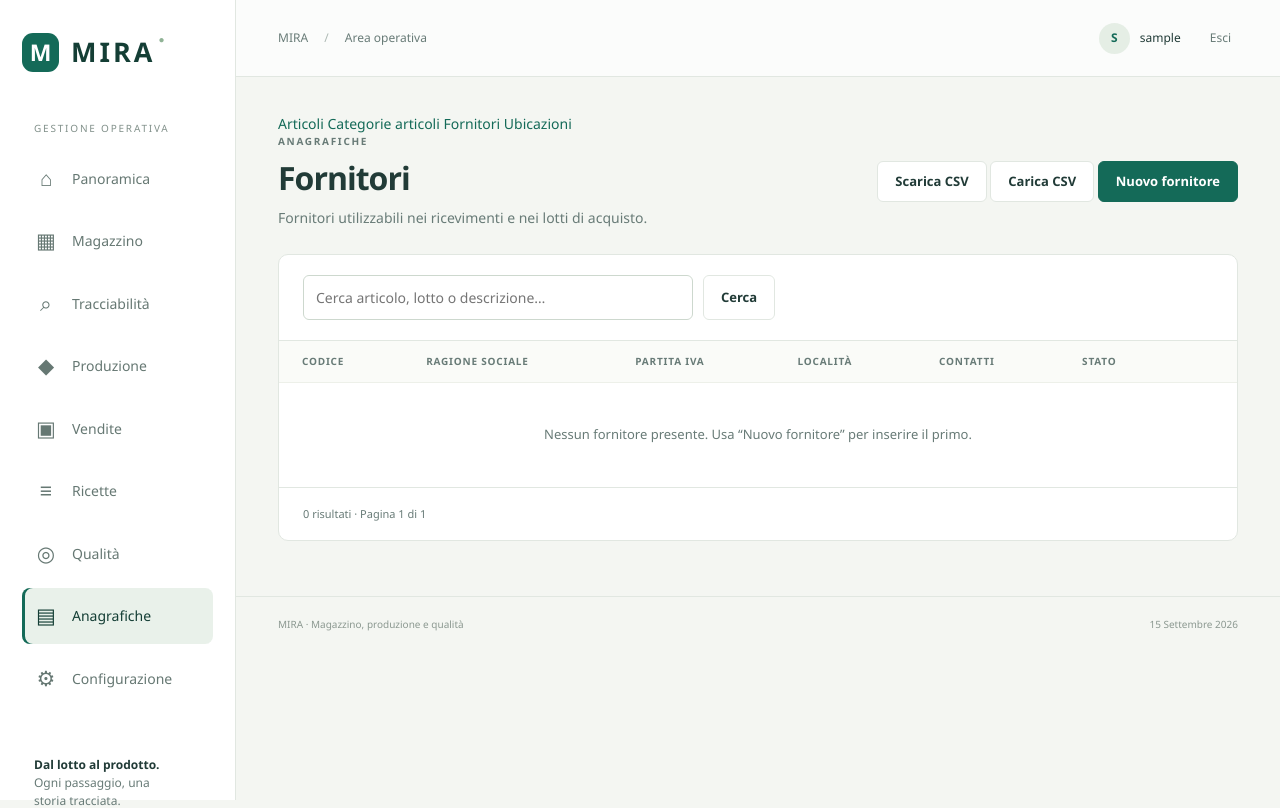
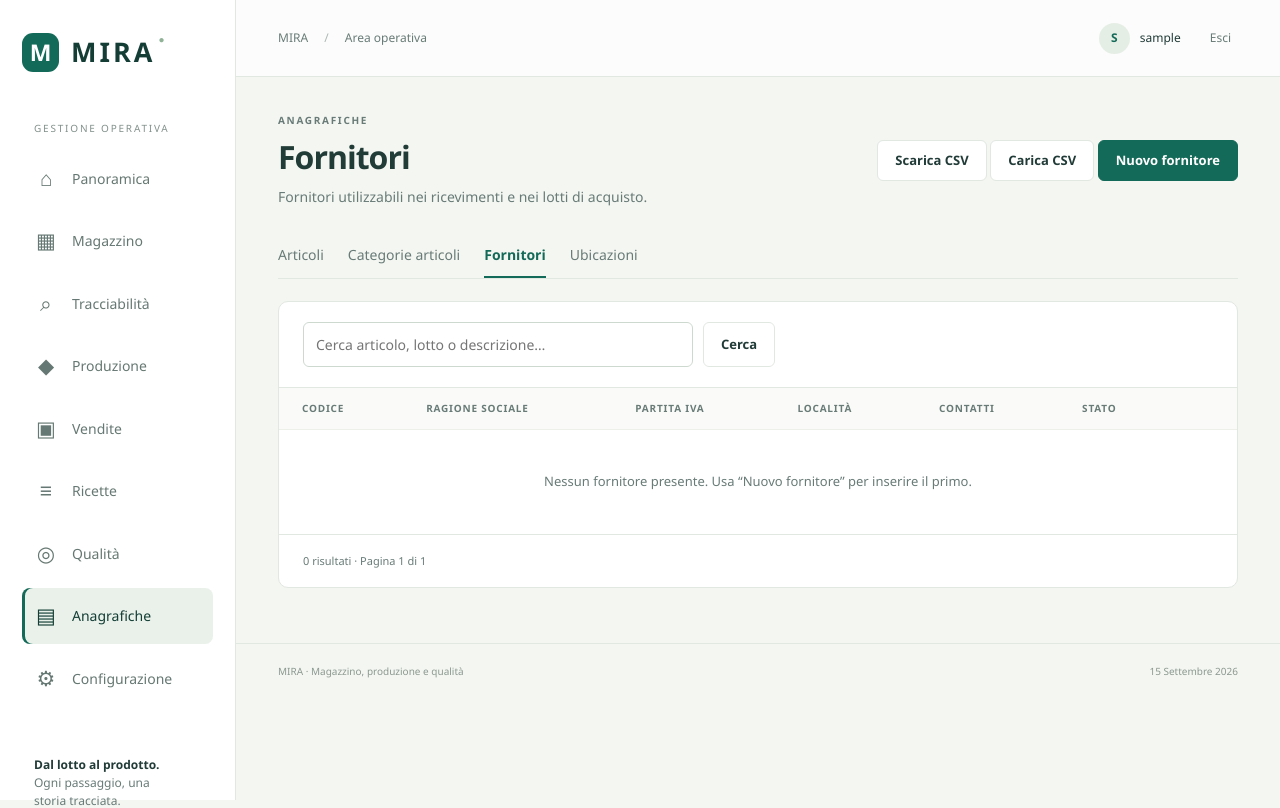
Before and after one commit to luigipellegrini4-netizen/MIRA, a Django app: page /fornitori/ in a window 1280 px wide. Shown: the top 808 px of the page. Run offline with Django 4.2, Linux system fonts and the light colour scheme; the visitor is signed in with stand-in values (Sample User, id 1); data that the repository does not hold is empty; parts of the project's set-up code (start-up, migrations or seed data) failed here and were passed over.

Commit message:
Align catalog section navigation

```diff
--- a/interfaccia/templates/interfaccia/anagrafiche_tabs.html
+++ b/interfaccia/templates/interfaccia/anagrafiche_tabs.html
@@ -1,6 +1,6 @@
-<nav class="warehouse-tabs" aria-label="Anagrafiche">
-{% if perms.anagrafiche.view_articolo %}<a class="{% if catalog_tab == 'articoli' %}active{% endif %}" href="{% url 'ui:anagrafiche' %}">Articoli</a>{% endif %}
-{% if perms.anagrafiche.view_categoriaarticolo %}<a class="{% if catalog_tab == 'categorie' %}active{% endif %}" href="{% url 'ui:categories' %}">Categorie articoli</a>{% endif %}
-{% if perms.anagrafiche.view_fornitore %}<a class="{% if catalog_tab == 'fornitori' %}active{% endif %}" href="{% url 'ui:suppliers' %}">Fornitori</a>{% endif %}
-{% if perms.anagrafiche.view_ubicazione %}<a class="{% if catalog_tab == 'ubicazioni' %}active{% endif %}" href="{% url 'ui:locations' %}">Ubicazioni</a>{% endif %}
+<nav class="tabs" aria-label="Sezioni delle anagrafiche">
+{% if perms.anagrafiche.view_articolo %}<a class="{% if catalog_tab == 'articoli' %}selected{% endif %}" href="{% url 'ui:anagrafiche' %}">Articoli</a>{% endif %}
+{% if perms.anagrafiche.view_categoriaarticolo %}<a class="{% if catalog_tab == 'categorie' %}selected{% endif %}" href="{% url 'ui:categories' %}">Categorie articoli</a>{% endif %}
+{% if perms.anagrafiche.view_fornitore %}<a class="{% if catalog_tab == 'fornitori' %}selected{% endif %}" href="{% url 'ui:suppliers' %}">Fornitori</a>{% endif %}
+{% if perms.anagrafiche.view_ubicazione %}<a class="{% if catalog_tab == 'ubicazioni' %}selected{% endif %}" href="{% url 'ui:locations' %}">Ubicazioni</a>{% endif %}
 </nav>
--- a/interfaccia/templates/interfaccia/articles.html
+++ b/interfaccia/templates/interfaccia/articles.html
@@ -1,5 +1,6 @@
-{% extends 'interfaccia/base.html' %}{% block title %}Articoli · MIRA{% endblock %}{% block content %}{% include 'interfaccia/anagrafiche_tabs.html' %}
+{% extends 'interfaccia/base.html' %}{% block title %}Articoli · MIRA{% endblock %}{% block content %}
 <div class="page-head"><div><p class="eyebrow">CATALOGO AZIENDALE</p><h1>Anagrafiche articoli</h1><p class="muted">Articoli raggruppati per categoria.</p></div><div><a class="button secondary" href="{% url 'ui:download_csv' 'articoli' %}">Scarica CSV</a> <a class="button secondary" href="{% url 'ui:manage_csv' %}?tipo=articoli">Carica CSV</a> {% if perms.anagrafiche.add_articolo %}<a class="button primary" href="{% url 'ui:article_new' %}">Nuovo articolo</a>{% endif %}</div></div>
+{% include 'interfaccia/anagrafiche_tabs.html' %}
 <section class="panel">{% include 'interfaccia/search.html' %}</section>
 {% regroup articles by categoria as category_groups %}
 <div class="stock-locations">
--- a/interfaccia/templates/interfaccia/categories.html
+++ b/interfaccia/templates/interfaccia/categories.html
@@ -1,3 +1,4 @@
-{% extends 'interfaccia/base.html' %}{% block title %}Categorie articoli · MIRA{% endblock %}{% block content %}{% include 'interfaccia/anagrafiche_tabs.html' %}
+{% extends 'interfaccia/base.html' %}{% block title %}Categorie articoli · MIRA{% endblock %}{% block content %}
 <div class="page-head"><div><p class="eyebrow">ANAGRAFICHE</p><h1>Categorie articoli</h1><p class="muted">Classificazione gerarchica del catalogo.</p></div><div><a class="button secondary" href="{% url 'ui:download_csv' 'categorie' %}">Scarica CSV</a> <a class="button secondary" href="{% url 'ui:manage_csv' %}?tipo=categorie">Carica CSV</a> {% if perms.anagrafiche.add_categoriaarticolo %}<a class="button primary" href="{% url 'ui:category_new' %}">Nuova categoria</a>{% endif %}</div></div>
+{% include 'interfaccia/anagrafiche_tabs.html' %}
 <section class="panel">{% include 'interfaccia/search.html' %}<div class="table-wrap"><table><thead><tr><th>Codice</th><th>Nome</th><th>Categoria padre</th><th>Stato</th><th></th></tr></thead><tbody>{% for row in rows %}<tr><td><strong>{{ row.codice }}</strong></td><td>{{ row.nome }}</td><td>{{ row.categoria_padre|default:'—' }}</td><td><span class="pill {% if not row.attiva %}neutral{% endif %}">{{ row.attiva|yesno:'Attiva,Disattivata' }}</span></td><td>{% if perms.anagrafiche.change_categoriaarticolo %}<a href="{% url 'ui:category_edit' row.pk %}">Modifica</a>{% endif %}</td></tr>{% empty %}<tr><td colspan="5">Nessuna categoria.</td></tr>{% endfor %}</tbody></table></div></section>{% endblock %}
--- a/interfaccia/templates/interfaccia/locations.html
+++ b/interfaccia/templates/interfaccia/locations.html
@@ -1,3 +1,4 @@
-{% extends 'interfaccia/base.html' %}{% block title %}Ubicazioni · MIRA{% endblock %}{% block content %}{% include 'interfaccia/anagrafiche_tabs.html' %}
+{% extends 'interfaccia/base.html' %}{% block title %}Ubicazioni · MIRA{% endblock %}{% block content %}
 <div class="page-head"><div><p class="eyebrow">ANAGRAFICHE</p><h1>Ubicazioni</h1><p class="muted">Aree fisiche utilizzate per giacenze e movimenti.</p></div><div><a class="button secondary" href="{% url 'ui:download_csv' 'ubicazioni' %}">Scarica CSV</a> <a class="button secondary" href="{% url 'ui:manage_csv' %}?tipo=ubicazioni">Carica CSV</a> {% if perms.anagrafiche.add_ubicazione %}<a class="button primary" href="{% url 'ui:location_new' %}">Nuova ubicazione</a>{% endif %}</div></div>
+{% include 'interfaccia/anagrafiche_tabs.html' %}
 <section class="panel">{% include 'interfaccia/search.html' %}<div class="table-wrap"><table><thead><tr><th>Codice</th><th>Nome</th><th>Stato</th><th></th></tr></thead><tbody>{% for row in rows %}<tr><td><strong>{{ row.codice }}</strong></td><td>{{ row.nome }}</td><td><span class="pill {% if not row.attiva %}neutral{% endif %}">{{ row.attiva|yesno:'Attiva,Disattivata' }}</span></td><td>{% if perms.anagrafiche.change_ubicazione %}<a href="{% url 'ui:location_edit' row.pk %}">Modifica</a>{% endif %}</td></tr>{% empty %}<tr><td colspan="4">Nessuna ubicazione.</td></tr>{% endfor %}</tbody></table></div></section>{% endblock %}
--- a/interfaccia/templates/interfaccia/suppliers.html
+++ b/interfaccia/templates/interfaccia/suppliers.html
@@ -1,4 +1,5 @@
-{% extends 'interfaccia/base.html' %}{% block title %}Fornitori · MIRA{% endblock %}{% block content %}{% include 'interfaccia/anagrafiche_tabs.html' %}
+{% extends 'interfaccia/base.html' %}{% block title %}Fornitori · MIRA{% endblock %}{% block content %}
 <div class="page-head"><div><p class="eyebrow">ANAGRAFICHE</p><h1>Fornitori</h1><p class="muted">Fornitori utilizzabili nei ricevimenti e nei lotti di acquisto.</p></div><div><a class="button secondary" href="{% url 'ui:download_csv' 'fornitori' %}">Scarica CSV</a> <a class="button secondary" href="{% url 'ui:manage_csv' %}?tipo=fornitori">Carica CSV</a> {% if perms.anagrafiche.add_fornitore %}<a class="button primary" href="{% url 'ui:supplier_new' %}">Nuovo fornitore</a>{% endif %}</div></div>
+{% include 'interfaccia/anagrafiche_tabs.html' %}
 <section class="panel">{% include 'interfaccia/search.html' %}<div class="table-wrap"><table><thead><tr><th>Codice</th><th>Ragione sociale</th><th>Partita IVA</th><th>Località</th><th>Contatti</th><th>Stato</th><th></th></tr></thead><tbody>{% for supplier in page %}<tr><td><strong>{{ supplier.codice }}</strong></td><td>{{ supplier.ragione_sociale }}</td><td>{{ supplier.partita_iva|default:'—' }}</td><td>{{ supplier.comune|default:'—' }}{% if supplier.provincia %} ({{ supplier.provincia }}){% endif %}</td><td>{{ supplier.telefono|default:'—' }}{% if supplier.email %}<small>{{ supplier.email }}</small>{% endif %}</td><td><span class="pill {% if not supplier.attivo %}neutral{% endif %}">{{ supplier.attivo|yesno:'Attivo,Disattivato' }}</span></td><td>{% if perms.anagrafiche.change_fornitore %}<a href="{% url 'ui:supplier_edit' supplier.pk %}">Modifica</a>{% endif %}</td></tr>{% empty %}<tr><td colspan="7" class="empty">Nessun fornitore presente. Usa “Nuovo fornitore” per inserire il primo.</td></tr>{% endfor %}</tbody></table></div>{% include 'interfaccia/pagination.html' %}</section>
 {% endblock %}
```
